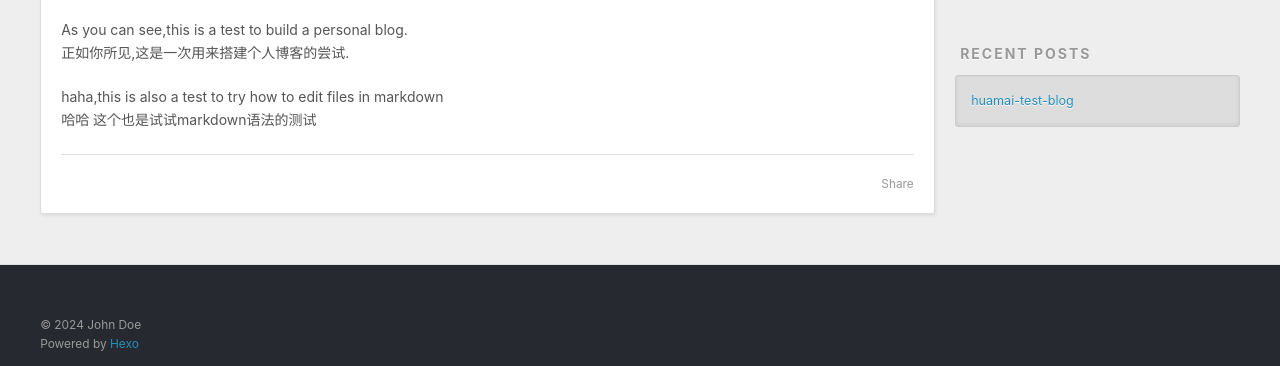
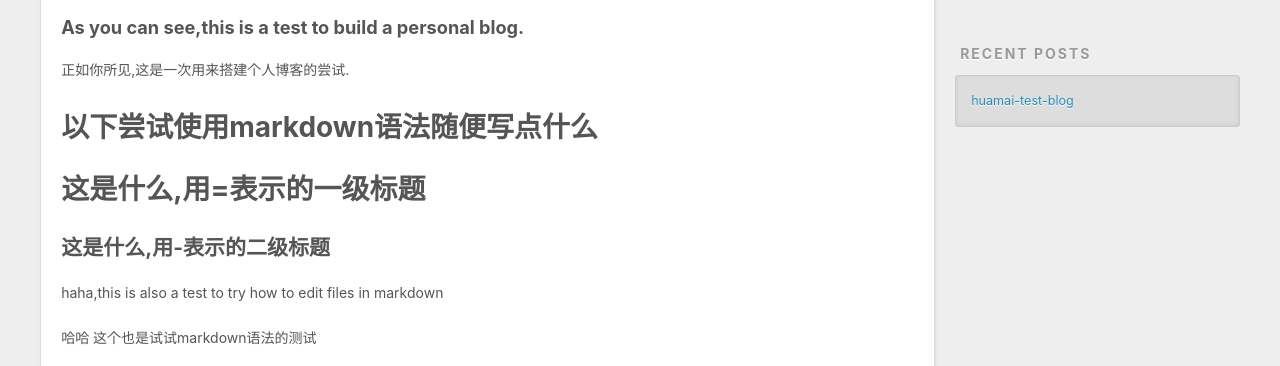
Before and after one commit to Huamaisolis/Huamaisolis.github.io, a plain HTML site: page 2024/10/20/huamai-test-blog/index.html in a window 1280 px wide. Shown: the part 434-800 px from the top of the page. Drawn offline with Linux system fonts and the light colour scheme.

Commit message:
Site updated: 2024-10-20 16:26:24

```diff
--- a/2024/10/20/huamai-test-blog/index.html
+++ b/2024/10/20/huamai-test-blog/index.html
@@ -6,15 +6,15 @@
 
   <title>huamai-test-blog | Hexo</title>
   <meta name="viewport" content="width=device-width, initial-scale=1, shrink-to-fit=no">
-  <meta name="description" content="As you can see,this is a test to build a personal blog.正如你所见,这是一次用来搭建个人博客的尝试.">
+  <meta name="description" content="As you can see,this is a test to build a personal blog.正如你所见,这是一次用来搭建个人博客的尝试. 以下尝试使用markdown语法随便写点什么这是什么,用&#x3D;表示的一级标题这是什么,用-表示的二级标题">
 <meta property="og:type" content="article">
 <meta property="og:title" content="huamai-test-blog">
 <meta property="og:url" content="http://example.com/2024/10/20/huamai-test-blog/index.html">
 <meta property="og:site_name" content="Hexo">
-<meta property="og:description" content="As you can see,this is a test to build a personal blog.正如你所见,这是一次用来搭建个人博客的尝试.">
+<meta property="og:description" content="As you can see,this is a test to build a personal blog.正如你所见,这是一次用来搭建个人博客的尝试. 以下尝试使用markdown语法随便写点什么这是什么,用&#x3D;表示的一级标题这是什么,用-表示的二级标题">
 <meta property="og:locale" content="en_US">
 <meta property="article:published_time" content="2024-10-20T07:53:34.000Z">
-<meta property="article:modified_time" content="2024-10-20T08:02:36.150Z">
+<meta property="article:modified_time" content="2024-10-20T08:26:16.672Z">
 <meta property="article:author" content="John Doe">
 <meta name="twitter:card" content="summary">
 
@@ -93,9 +93,9 @@
 
     <div class="e-content article-entry" itemprop="articleBody">
 
-        <p>As you can see,this is a test to build a personal blog.<br>正如你所见,这是一次用来搭建个人博客的尝试.</p>
-<span id="more"></span>
-<p>haha,this is also a test to try how to edit files in markdown<br>哈哈 这个也是试试markdown语法的测试</p>
+        <h3 id="As-you-can-see-this-is-a-test-to-build-a-personal-blog"><a href="#As-you-can-see-this-is-a-test-to-build-a-personal-blog" class="headerlink" title="As you can see,this is a test to build a personal blog."></a>As you can see,this is a test to build a personal blog.<br></h3><p>正如你所见,这是一次用来搭建个人博客的尝试.<br></p>
+<h1 id="以下尝试使用markdown语法随便写点什么"><a href="#以下尝试使用markdown语法随便写点什么" class="headerlink" title="以下尝试使用markdown语法随便写点什么"></a>以下尝试使用markdown语法随便写点什么<br></h1><h1 id="这是什么-用-表示的一级标题"><a href="#这是什么-用-表示的一级标题" class="headerlink" title="这是什么,用&#x3D;表示的一级标题"></a>这是什么,用&#x3D;表示的一级标题<br></h1><h2 id="这是什么-用-表示的二级标题"><a href="#这是什么-用-表示的二级标题" class="headerlink" title="这是什么,用-表示的二级标题"></a>这是什么,用-表示的二级标题<br></h2><span id="more"></span>
+<p>haha,this is also a test to try how to edit files in markdown<br><br>哈哈 这个也是试试markdown语法的测试</p>
 
 
     </div>
```
Also changed, not shown: index.html (+2 -1 lines).
